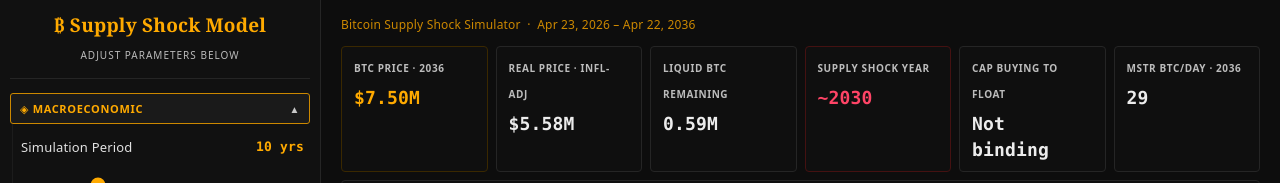
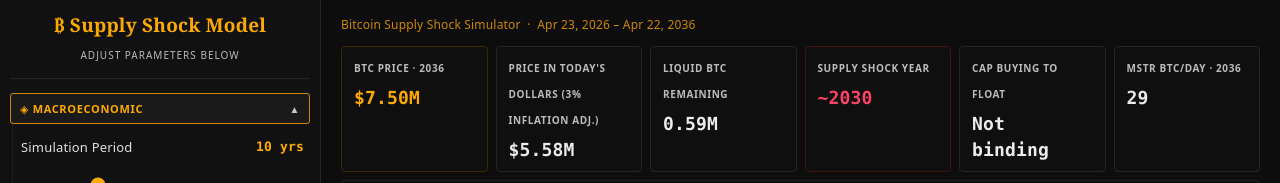
Before and after one commit to barrybecker4/btc-price-model, a React (Vite) app: page / in a window 1280 px wide. Shown: the top 183 px of the page. Built offline with nearby package versions, Linux system fonts and the light colour scheme; no server answers.

Commit message:
inflation adjusted instead of real

```diff
--- a/src/components/KpiBar.jsx
+++ b/src/components/KpiBar.jsx
@@ -58,10 +58,10 @@
           highlight
         />
         <KPI
-          label="Real Price · Infl-Adj"
+          label={`Price in today's dollars (${p.inflation}% inflation adj.)`}
           value={fmtUSD(last.priceReal)}
           sub={`Rough purchasing power parity (PPP) vs start at ${p.inflation}%/yr inflation.`}
-          tooltip="A simple deflation of the nominal path by the inflation slider — a coarse stand-in for real purchasing power, not formal purchasing power parity between economies or a full macro model."
+          tooltip="A simple deflation of the nominal path by the inflation slider — a coarse stand-in for inflation-adjusted purchasing power, not formal purchasing power parity between economies or a full macro model."
         />
         <KPI
           label="Liquid BTC Remaining"
--- a/src/components/ParameterSidebar.jsx
+++ b/src/components/ParameterSidebar.jsx
@@ -93,7 +93,7 @@
         <Slider
           label="USD Inflation Rate"
           hint="Expected annual rise in the general price level in the United States — the percentage by which a broad basket of goods and services becomes more expensive over a year (the same idea headline CPI inflation measures)."
-          hintDetail="Used to compute inflation-adjusted (real) BTC price alongside the nominal path."
+          hintDetail="Used to compute inflation-adjusted BTC price alongside the nominal path."
           value={p.inflation}
           min={1}
           max={15}
--- a/src/components/charts/PriceChart.jsx
+++ b/src/components/charts/PriceChart.jsx
@@ -186,7 +186,7 @@
             yAxisId="p"
             type="monotone"
             dataKey="priceReal"
-            name={`Real Price (${inflation}% adj.)`}
+            name={`Price in today's dollars (${inflation}% inflation adj.)`}
             stroke="#aa6600"
             dot={false}
             strokeWidth={1.5}
@@ -232,7 +232,7 @@
                 yAxisId="p"
                 type="monotone"
                 dataKey="spyReal"
-                name="SPY Real"
+                name="SPY (${inflation}% inflation adj.)"
                 stroke={C.ancient}
                 dot={false}
                 strokeWidth={1.5}
@@ -394,8 +394,8 @@
           }}
         >
           SPY is scaled to nominal BTC at the &ldquo;Now&rdquo; anchor. Past: historical closes. Future nominal path
-          interpolates between bear (&minus;2% vs. base) and bull (+2% vs. base) using the slider; SPY Real uses the
-          inflation-adjusted reference return.
+          interpolates between bear (&minus;2% vs. base) and bull (+2% vs. base) using the slider; the
+          inflation-adjusted SPY line uses the reference return (nominal minus inflation).
         </div>
       )}
       <div
```
